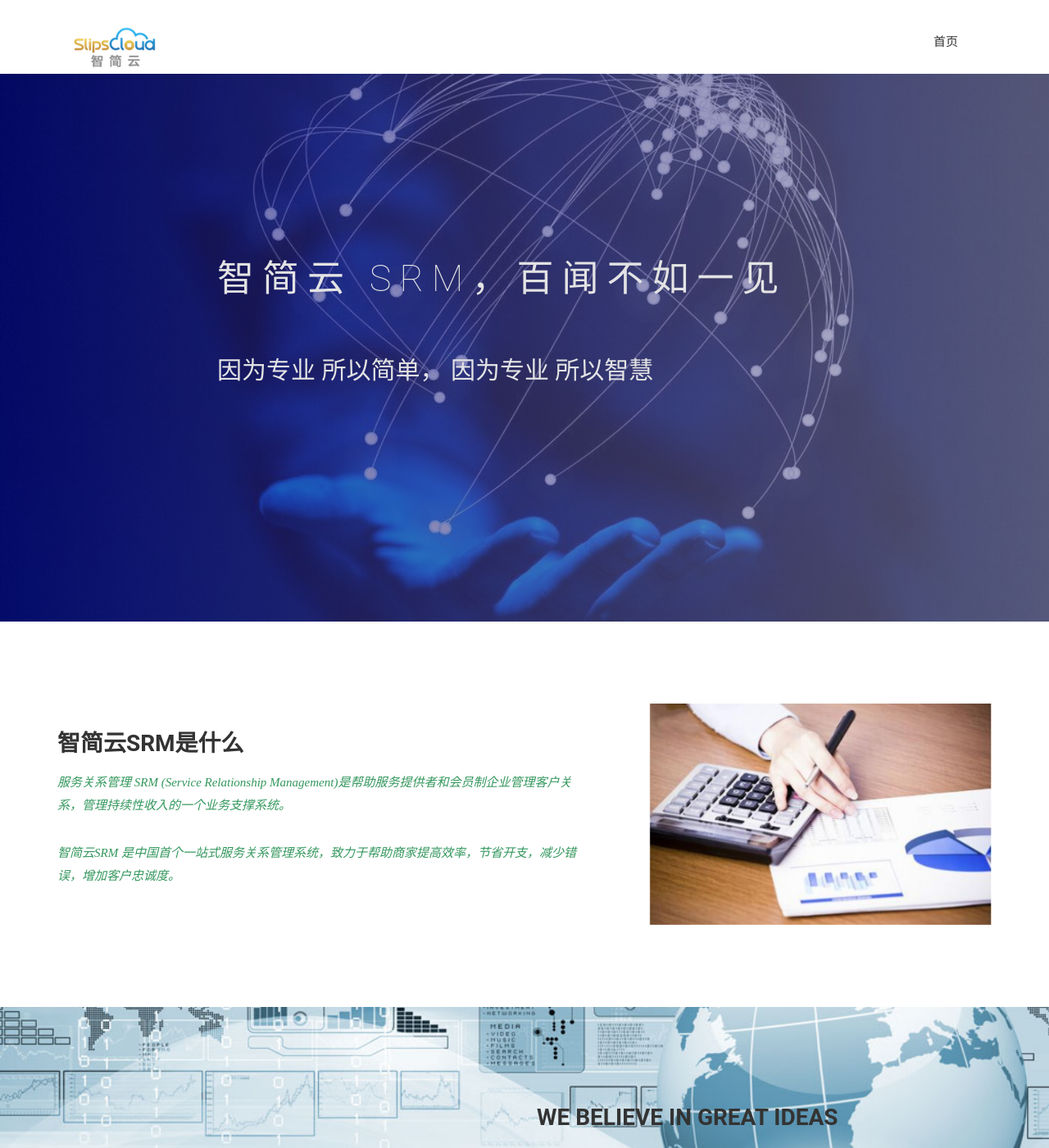
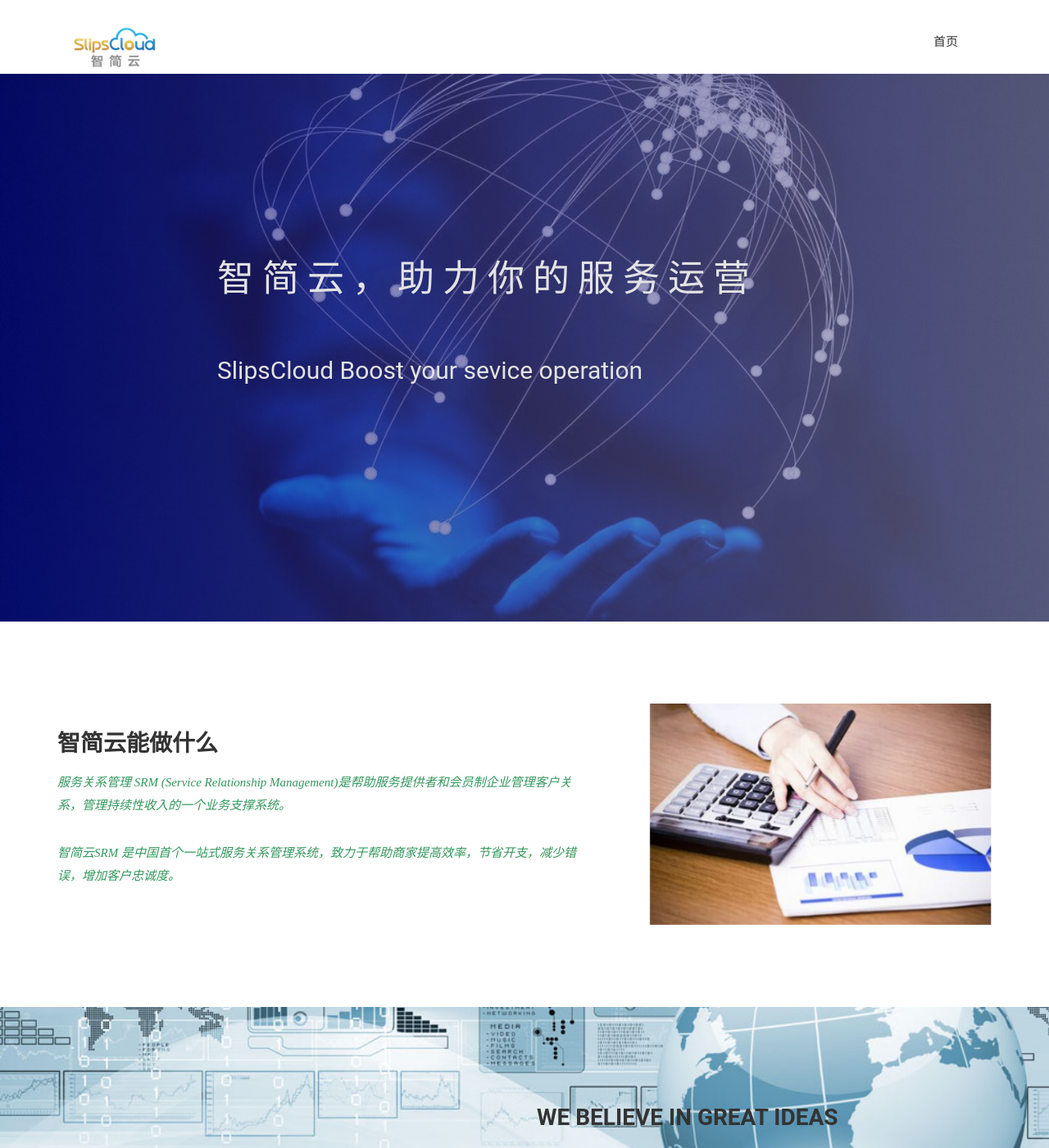
Before and after one commit to dreampivot/slipscloud.github.io, a Jekyll site: the page built from index.html, in a window 1280 px wide and 1400 px high. Shown: the whole window at 82% size. Built offline with Jekyll 4.4.1, drawn with Linux system fonts in a browser that asks for light colours; some web fonts are replaced; some of the changed text lies outside the part shown.

Commit message:
Update index.html

```diff
--- a/index.html
+++ b/index.html
@@ -10,9 +10,9 @@ permalink: /
     <div class="row">
       <div class="col-md-10 col-md-offset-2">
         <div class="block">
-          <h1 class="animated fadeInUp">智简云 SRM，百闻不如一见</a></h1>
+          <h1 class="animated fadeInUp">智简云，助力你的服务运营</a></h1>
        <!--   <p class="animated fadeInUp">因为专业 所以简单， 因为专业 所以智慧。</p>-->
-        <h2 class="animated fadeInUp">因为专业 所以简单， 因为专业 所以智慧</a></h3>
+        <h2 class="animated fadeInUp">SlipsCloud Boost your sevice operation</a></h3>
         </div>
       </div>
     </div>
@@ -25,7 +25,7 @@ permalink: /
       <div class="col-md-7 col-sm-12">
         <div class="block">
           <div class="section-title">
-            <h2>智简云SRM是什么</h2>
+            <h2>智简云能做什么</h2>
             <p>服务关系管理 SRM (Service Relationship Management)是帮助服务提供者和会员制企业管理客户关系，管理持续性收入的一个业务支撑系统。</p>
              <p>智简云SRM 是中国首个一站式服务关系管理系统，致力于帮助商家提高效率，节省开支，减少错误，增加客户忠诚度。</p>
 
@@ -93,7 +93,7 @@ permalink: /
       <div class="col-sm-4 col-md-4">
         <div class="service-item">
           <i class="ion-soup-can-outline"></i>
-          <h4>资源管理</h4>
+          <h4>客服及支撑</h4>
         </div>
       </div>
       <!--
```
Also changed, not shown: other parts of index.html (+2 -2 lines).
